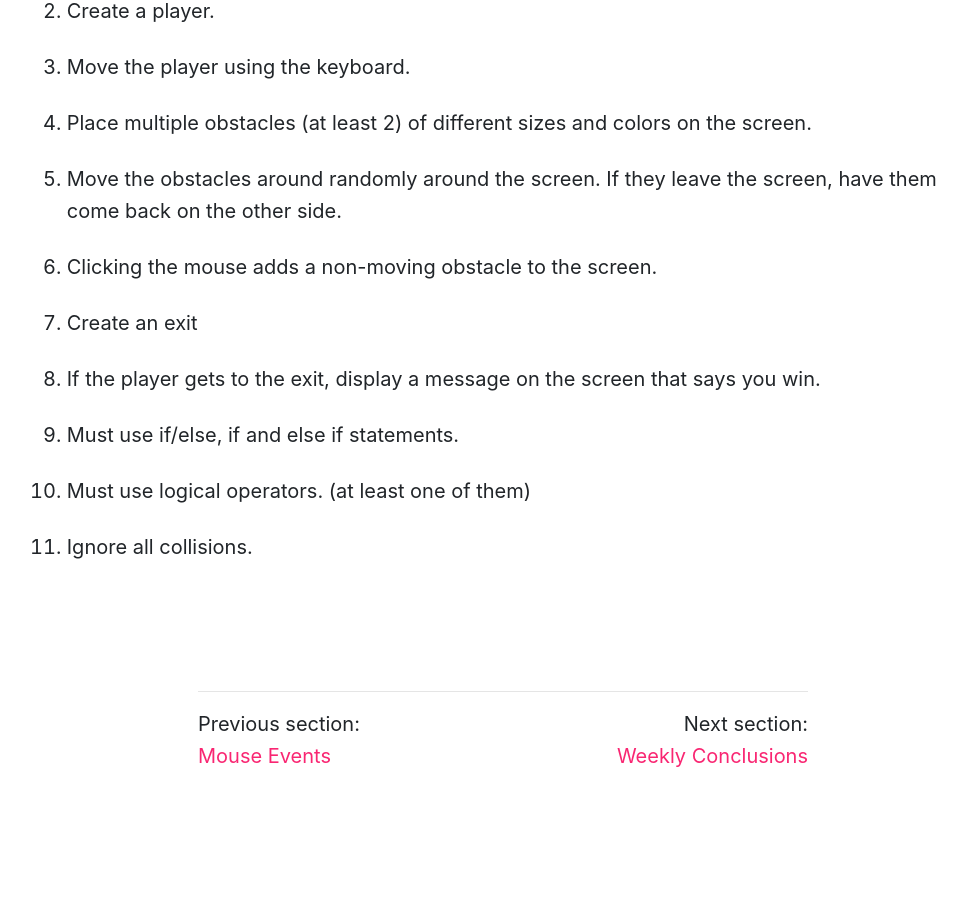
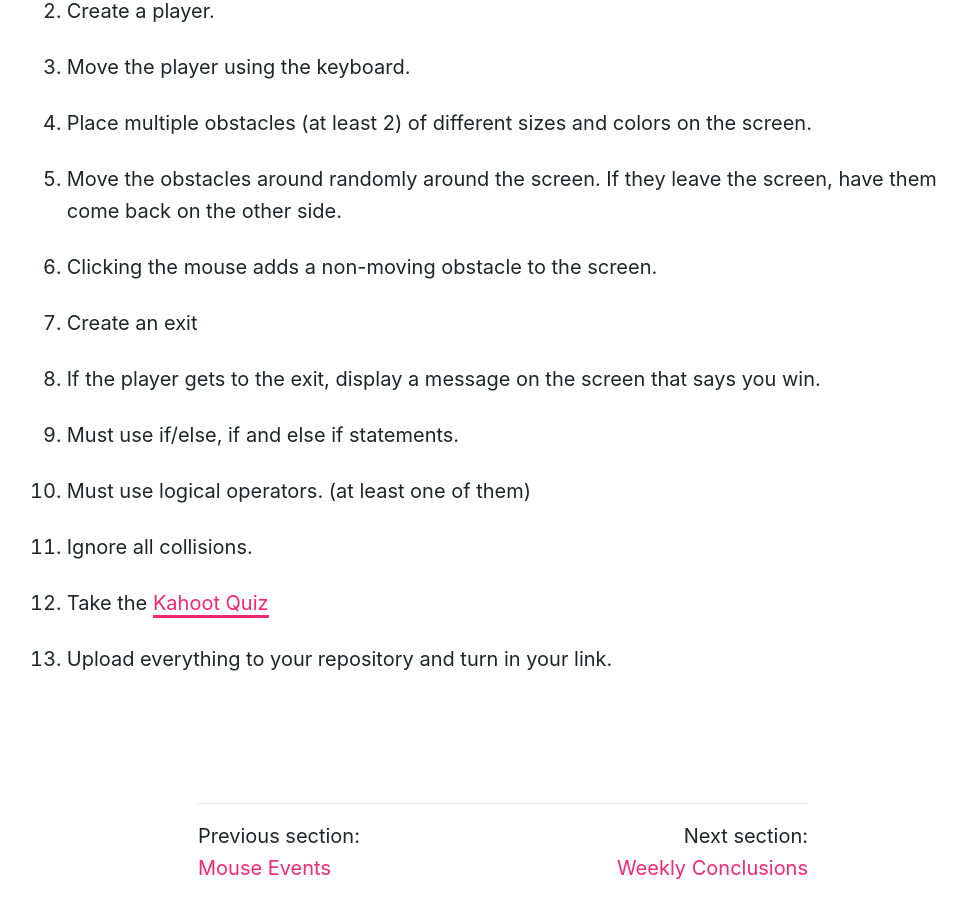
Before and after one commit to Montana-Media-Arts/120_CreativeCoding1-Fall2020, a Jekyll site: the page built from modules/week-11/_posts/2017-02-10-homework.md, in a window 1280 px wide and 900 px high, scrolled down 1136 px. Shown: the whole window, without its empty margins (137-1104 px from the left). Built offline with Jekyll 4.4.1, drawn with Linux system fonts in a browser that asks for light colours; nearby versions of some CDN libraries; before the commit the page ends 1924 px from its top, so only the background shows below that.

Commit message:
Update 2017-02-10-homework.md

```diff
--- a/modules/week-11/_posts/2017-02-10-homework.md
+++ b/modules/week-11/_posts/2017-02-10-homework.md
@@ -24,3 +24,5 @@ For this homework, you are going to create a spore-like game.  It should be made
 10. Must use if/else, if and else if statements.
 11. Must use logical operators. (at least one of them)
 12. Ignore all collisions.
+13. Take the <a href="https://kahoot.it/challenge/01557631?challenge-id=84387498-97d5-4d82-ae4e-eabb1c94cf58_1603562011385" target="_new">Kahoot Quiz</a>
+14. Upload everything to your repository and turn in your link.
```
